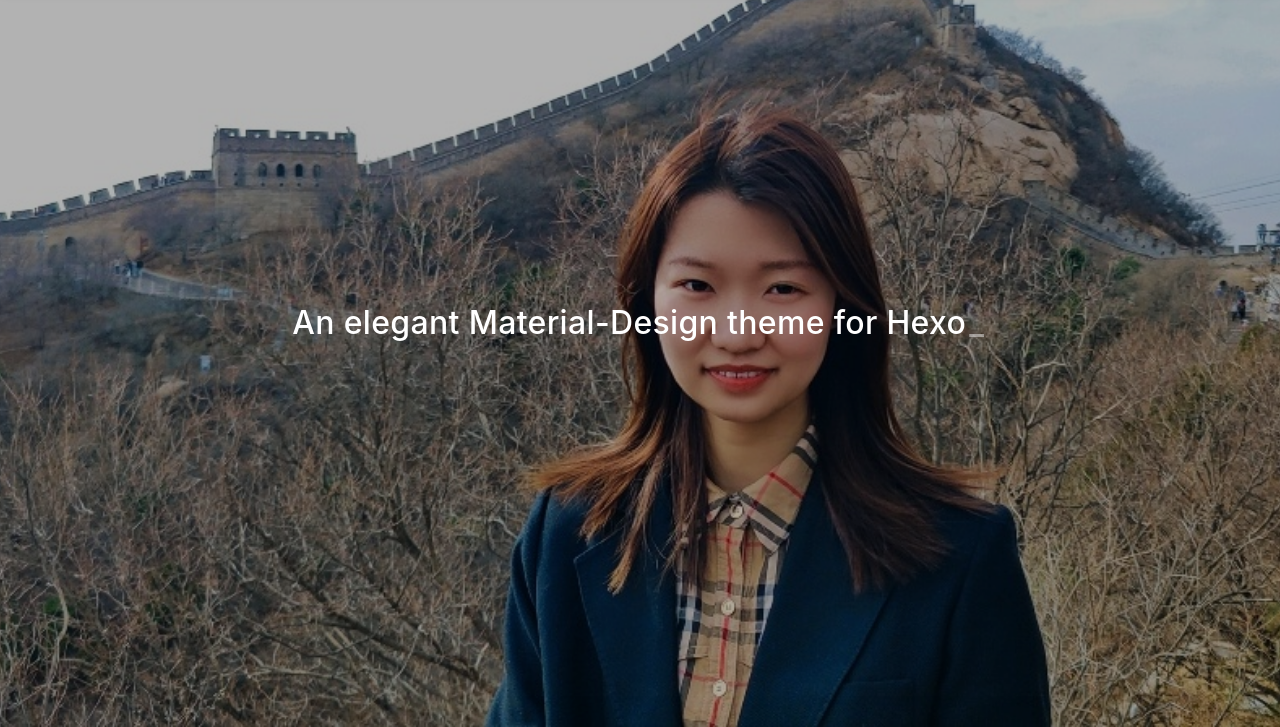
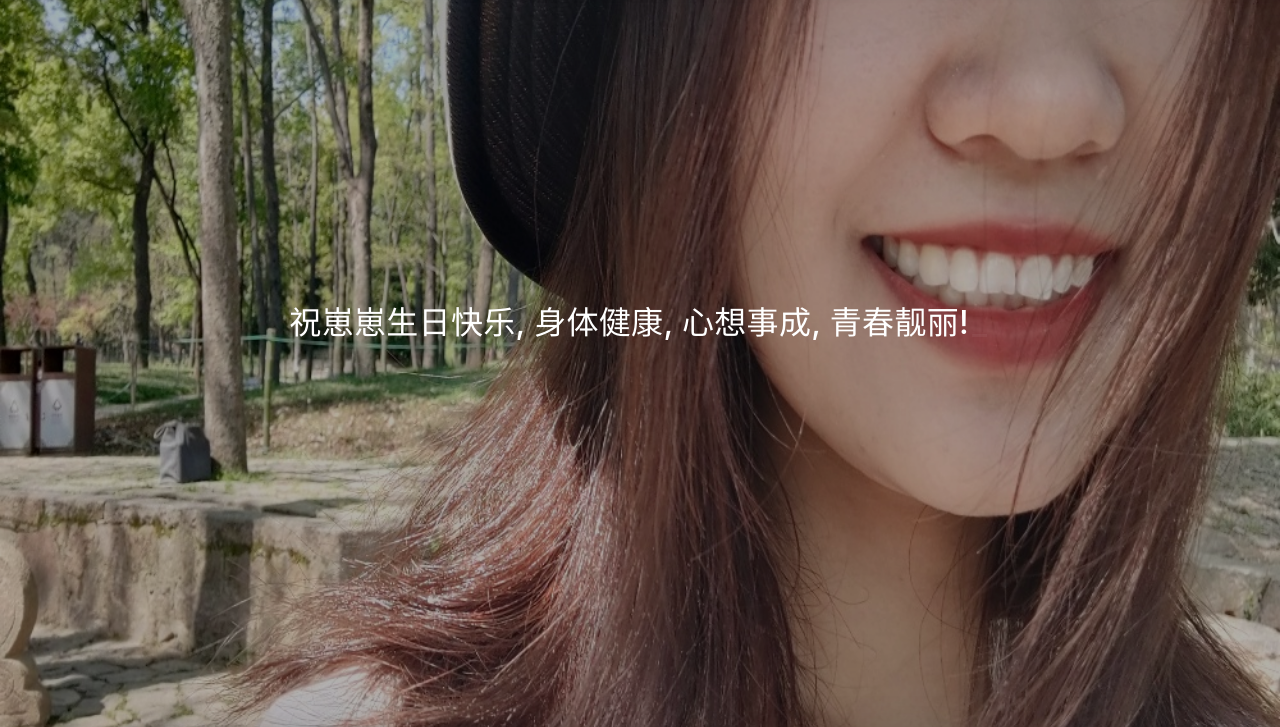
Before and after one commit to blowing-wind/blowing-wind.github.io, a plain HTML site: page index.html in a window 1280 px wide. Shown: the part 73-800 px from the top of the page. Drawn offline with nearby package versions, Linux system fonts and the light colour scheme; some packages are replaced by stand-ins of ours; a script that the page names is missing; some icons are missing; a small style sheet from the web is missing.

Commit message:
Site updated: 2023-08-06 17:27:21

```diff
--- a/2023/08/01/hello-world/index.html
+++ b/2023/08/01/hello-world/index.html
@@ -7,8 +7,8 @@
 
 <head>
   <meta charset="UTF-8">
-  <link rel="apple-touch-icon" sizes="76x76" href="/img/fluid.png">
-  <link rel="icon" href="/img/fluid.png">
+  <link rel="apple-touch-icon" sizes="76x76" href="/img/zai_9_r.jpg">
+  <link rel="icon" href="/img/zai_9_r.jpg">
   <meta name="viewport" content="width=device-width, initial-scale=1.0, maximum-scale=5.0, shrink-to-fit=no">
   <meta http-equiv="x-ua-compatible" content="ie=edge">
 
--- a/index.html
+++ b/index.html
@@ -7,8 +7,8 @@
 
 <head>
   <meta charset="UTF-8">
-  <link rel="apple-touch-icon" sizes="76x76" href="/img/fluid.png">
-  <link rel="icon" href="/img/fluid.png">
+  <link rel="apple-touch-icon" sizes="76x76" href="/img/zai_9_r.jpg">
+  <link rel="icon" href="/img/zai_9_r.jpg">
   <meta name="viewport" content="width=device-width, initial-scale=1.0, maximum-scale=5.0, shrink-to-fit=no">
   <meta http-equiv="x-ua-compatible" content="ie=edge">
 
@@ -180,13 +180,13 @@
 
 
 <div id="banner" class="banner" parallax=true
-     style="background: url('/img/zai_1_r.jpg') no-repeat center center; background-size: cover;">
+     style="background: url('/img/zai_birthday_r.jpg') no-repeat center center; background-size: cover;">
   <div class="full-bg-img">
     <div class="mask flex-center" style="background-color: rgba(0, 0, 0, 0.3)">
       <div class="banner-text text-center fade-in-up">
         <div class="h2">
 
-            <span id="subtitle" data-typed-text="An elegant Material-Design theme for Hexo"></span>
+            <span id="subtitle" data-typed-text="祝崽崽生日快乐, 身体健康, 心想事成, 青春靓丽!"></span>
 
         </div>
 
```
Also changed, not shown: 404.html (+2 -2 lines), about/index.html (+2 -2 lines), archives/2023/08/index.html (+2 -2 lines), archives/2023/index.html (+2 -2 lines), archives/index.html (+2 -2 lines), categories/index.html (+2 -2 lines), links/index.html (+2 -2 lines), tags/index.html (+2 -2 lines), img/zai_9.jpg (added), img/zai_9_r.jpg (added), img/zai_birthday_r.jpg (added), 2 other files.
